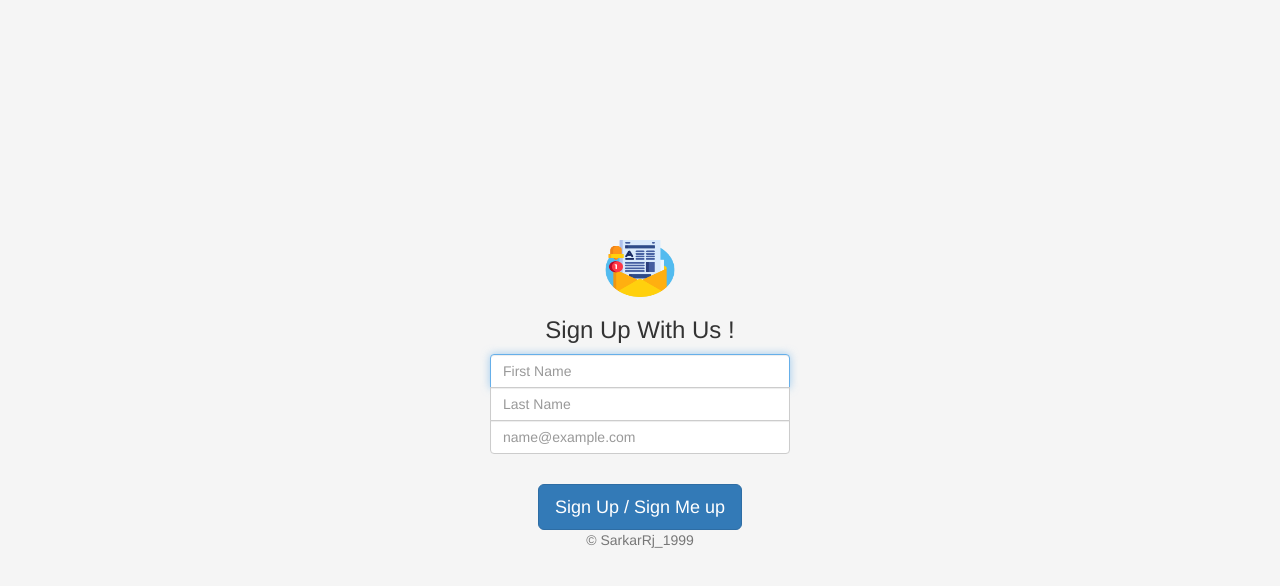
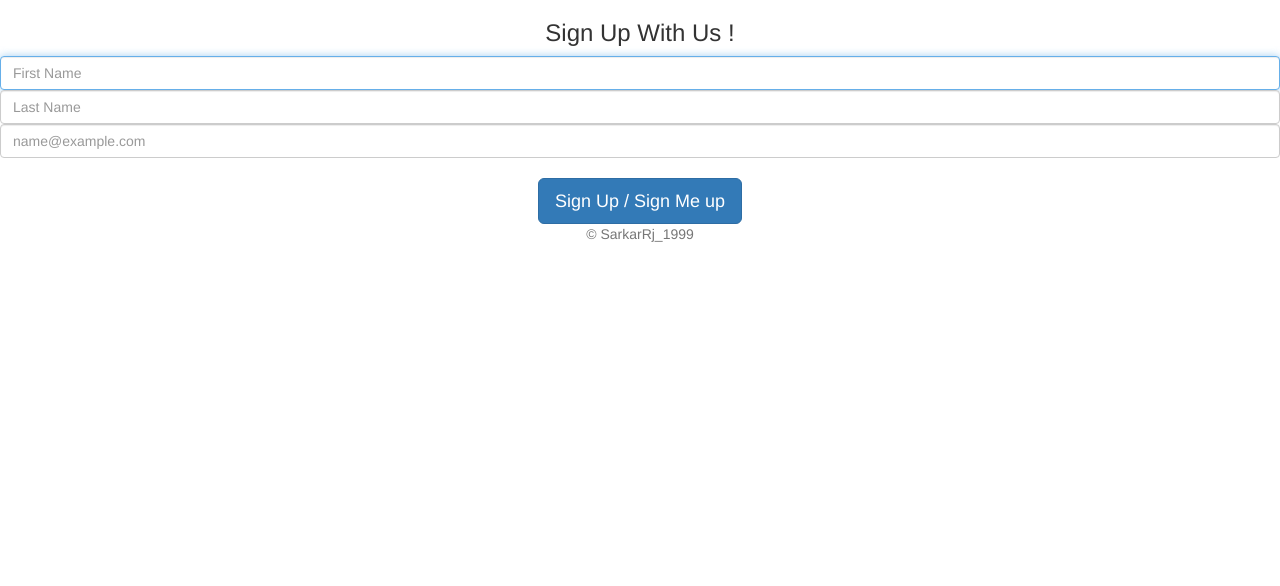
Before and after one commit to a12baghel2/News_Letter, a website: page signup.html in a window 1280 px wide. Drawn offline with nearby package versions, Linux system fonts and the light colour scheme.

Commit message:
changes in signup.html

```diff
--- a/signup.html
+++ b/signup.html
@@ -41,18 +41,18 @@
     </style>
 
     <!-- Custom styles for this template -->
-    <link href="css/styles.css" rel="stylesheet" />
+    <!--<link href="css/styles.css" rel="stylesheet" />-->
   </head>
   <body class="text-center">
     <main class="form-signin">
       <form action="/" method="POST">
-        <img
+        <!--<img
           class="mb-4"
           src="image/newsletter.png"
           alt=""
           width="72"
           height="57"
-        />
+        />-->
         <h1 class="h3 mb-3 fw-normal">Sign Up With Us !</h1>
 
         <div class="form-floating">
```
